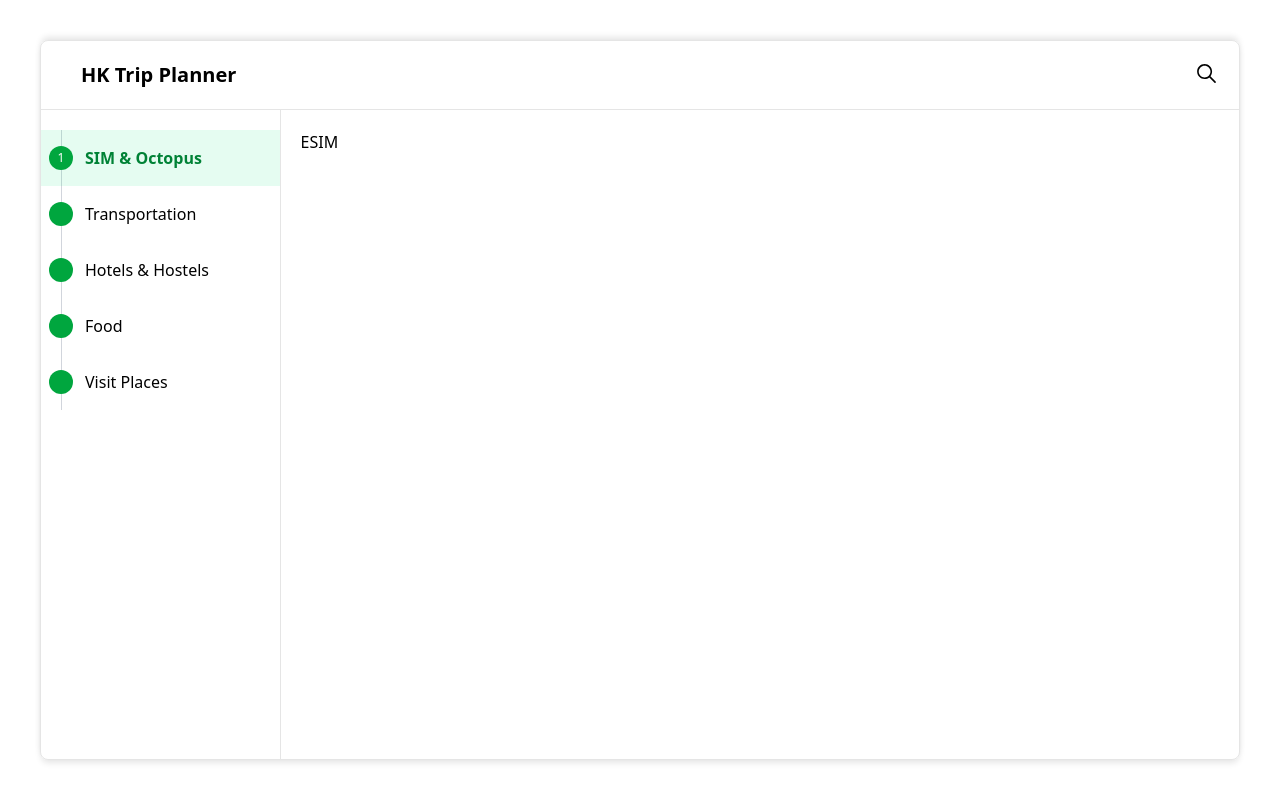
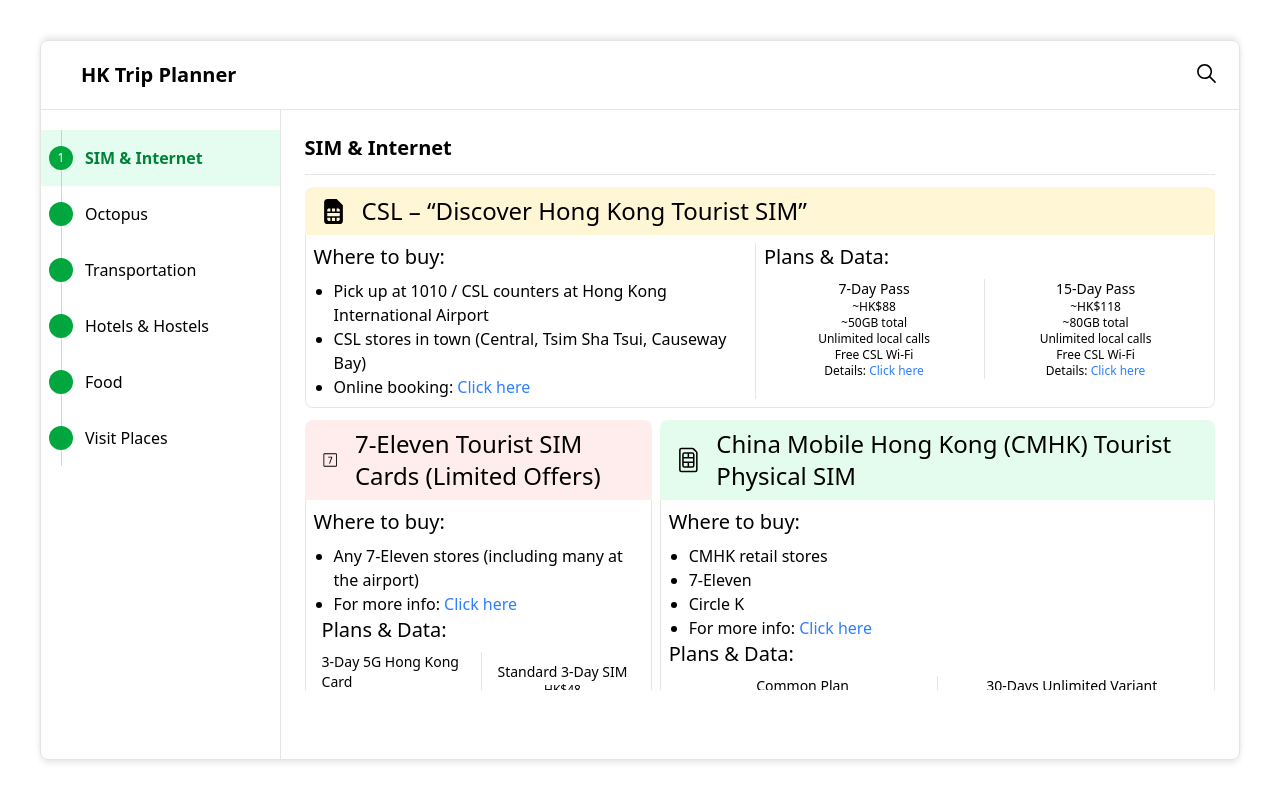
Before and after one commit to CoderAkan/GoHK, a React (Vite) app in the folder GoHK-frontend/: page / in a window 1280 px wide. Built offline with nearby package versions, Linux system fonts and the light colour scheme.

Commit message:
esim's information part should be changed

```diff
--- /dev/null
+++ b/GoHK-frontend/src/components/ESim.tsx
@@ -0,0 +1,131 @@
+import type {FC} from 'react'
+import { FaSimCard } from "react-icons/fa";
+import { PiNumberSquareSevenLight } from "react-icons/pi";
+import { BsSim } from "react-icons/bs";
+
+
+
+const ESimAndInternet: FC = () => {
+  return (
+    <div className='p-1 h-[70vh] overflow-y-auto'>
+      <div className='text-xl font-bold border-b pb-3 border-black/10'>SIM & Internet</div>
+      <div className='rounded-lg border-black/10 mt-3 overflow-auto'>
+        <div> {/* companies */}
+          <div> {/* CSL */}
+            <div className='flex items-center gap-x-4 bg-amber-300/20 py-2 px-1 rounded-t-lg'>
+              <FaSimCard className='ml-3' size={25}/>
+              <p className='text-2xl'>CSL – “Discover Hong Kong Tourist SIM”</p>
+            </div>
+            <div className='flex border-b border-x border-black/10 rounded-b-lg p-2'>
+              <div className='w-4/5 border-r border-black/10'> {/* Left side */}
+                <p className='text-xl font-medium'>Where to buy:</p>
+                <ul className="list-disc pl-5">
+                  <li className='mt-2'>Pick up at 1010 / CSL counters at Hong Kong International Airport</li>
+                  <li>CSL stores in town (Central, Tsim Sha Tsui, Causeway Bay)</li>
+                  <li>Online booking: <a target='_blank' className='text-blue-500 hover:text-blue-800' href="https://www.traveloka.com/en-sg/activities/hong-kong/product/csl-discover-hong-kong-tourist-sim-card-hong-kong-airport-pickup-at-stores-5830898286132?">Click here</a></li>
+                </ul>
+              </div>
+              <div className='w-4/5 ml-2'> {/* Right side */}
+                <p className='text-xl font-medium mb-2'>Plans & Data:</p>
+                <div className='flex items-center'>
+                  <div className='flex flex-col justify-start items-center w-4/5 border-r border-black/10 text-xs h-full'>
+                    <p className='font-medium text-sm'>7-Day Pass</p>
+                    <p>~HK$88</p>
+                    <p>~50GB total</p>
+                    <p>Unlimited local calls</p>
+                    <p>Free CSL Wi-Fi</p>
+                    <p>Details: <a target='_blank' className='text-blue-500 hover:text-blue-800' href="https://shop.theclub.com.hk/csl-7-day-5g-discover-hong-kong-tourist-esim-2114881.html?utm_source=Club+Shopping&utm_medium=webpage&utm_campaign=club_shopping_88_7d_tb">Click here</a></p>
+                  </div>
+                  <div className='flex flex-col justify-start items-center w-4/5 text-xs h-full'>
+                    <p className='font-medium text-sm'>15-Day Pass</p>
+                    <p>~HK$118</p>
+                    <p>~80GB total</p>
+                    <p>Unlimited local calls</p>
+                    <p>Free CSL Wi-Fi</p>
+                    <p>Details: <a target='_blank' className='text-blue-500 hover:text-blue-800' href="https://shop.theclub.com.hk/electronics-and-office/mobile/prepaid-sim-cards/csl-15-day-discover-hong-kong-tourist-sim-card-esim.html?utm_source=Club+Shopping&utm_medium=csl&utm_campaign=club_shopping_15d_tb">Click here</a></p>
+                  </div>
+                </div>
+              </div>
+            </div>
+          </div>
+          <div className='flex justify-between'>
+            <div className='w-1/2 mr-1'> {/* 7-Eleven */}
+              <div className='flex mt-3 items-center gap-x-4 bg-red-300/20 py-2 px-1 rounded-t-lg'>
+                <PiNumberSquareSevenLight className='ml-3' size={30}/>
+                <p className='text-2xl'>7-Eleven Tourist SIM Cards (Limited Offers)</p>
+              </div>
+              <div className='flex flex-col border-b border-x border-black/10 rounded-b-lg p-2'>
+                <div className=' border-black/10'> {/* Left side */}
+                  <p className='text-xl font-medium'>Where to buy:</p>
+                  <ul className="list-disc pl-5">
+                    <li className='mt-2'>Any 7-Eleven stores (including many at the airport)</li>
+                    <li>For more info: <a target='_blank' className='text-blue-500 hover:text-blue-800' href="https://www.7-eleven.com.hk/en/service/prepaid-sim/for-hong-kong-tourists?srsltid=AfmBOoqJBKlV9d-iumfpFZT25csOnOO_ymldx5GoEyXTaNpbZBzycIyM&">Click here</a></li>
+                  </ul>
+                </div>
+                <div className=' ml-2'> {/* Right side */}
+                  <p className='text-xl font-medium mb-2'>Plans & Data:</p>
+                    <div className='flex items-center'>
+                      <div className='flex flex-col justify-start items-center w-4/5 border-r border-black/10 text-xs h-full'>
+                        <p className='font-medium text-sm'>3-Day 5G Hong Kong Card</p>
+                        <p>HK$38</p>
+                        <p>~15GB local 5G data</p>
+                        <p>Valid for 3 days</p>
+                        <p>Details: <a target='_blank' className='text-blue-500 hover:text-blue-800' href="https://www.7-eleven.com.hk/en/service/prepaid-sim/for-hong-kong-tourists?srsltid=AfmBOoqJBKlV9d-iumfpFZT25csOnOO_ymldx5GoEyXTaNpbZBzycIyM&">Click here</a></p>
+                      </div>
+                      <div className='flex flex-col justify-start items-center w-4/5 text-xs h-full'>
+                        <p className='font-medium text-sm'>Standard 3-Day SIM</p>
+                        <p>HK$48</p>
+                        <p>~15GB local data</p>
+                        <p>Valid for 3 days</p>
+                        <p>Details: <a target='_blank' className='text-blue-500 hover:text-blue-800' href="https://www.7-eleven.com.hk/en/service/prepaid-sim/for-hong-kong-tourists?srsltid=AfmBOoqJBKlV9d-iumfpFZT25csOnOO_ymldx5GoEyXTaNpbZBzycIyM&">Click here</a></p>
+                      </div>
+                    </div>
+
+                </div>
+              </div>
+            </div>
+            <div className='ml-1 w-8/10'> {/* China Mobile Hong Kong */}
+              <div className='flex mt-3 items-center gap-x-4 bg-green-300/20 py-2 px-1 rounded-t-lg'>
+                <BsSim className='ml-3' size={30}/>
+                <p className='text-2xl'>China Mobile Hong Kong (CMHK) Tourist Physical SIM</p>
+              </div>
+              <div className='flex flex-col border-b border-x border-black/10 rounded-b-lg p-2'>
+                <div className=''> {/* Left side */}
+                  <p className='text-xl font-medium'>Where to buy:</p>
+                  <ul className="list-disc pl-5">
+                    <li className='mt-2'>CMHK retail stores</li>
+                    <li>7-Eleven</li>
+                    <li>Circle K</li>
+                    <li>For more info: <a target='_blank' className='text-blue-500 hover:text-blue-800' href="https://www.hk.chinamobile.com/en/home/prepaid-card?areaIds=1000">Click here</a></li>
+                  </ul>
+                </div>
+                <div className=''> {/* Right side */}
+                  <p className='text-xl font-medium mb-2'>Plans & Data:</p>
+                     <div className='flex items-center'>                    <div className='flex flex-col justify-start items-center w-4/5 border-r border-black/10 text-xs h-full'>
+                      <p className='font-medium text-sm'>Common Plan</p>
+                      <p>HK$78</p>
+                      <p>~7GB high-speed data</p>
+                      <p>~200 minutes local calls</p>
+                      <p>~1GB data usable in Macau / Mainland China</p>
+                      <p>Details: <a target='_blank' className='text-blue-500 hover:text-blue-800' href="https://www.hk.chinamobile.com/en/home/prepaid-card/product?commodityId=21202509281972135311092355072&subId=21202511251993216889578983424">Click here</a></p>
+                    </div>
+                    <div className='flex flex-col justify-start items-center w-4/5 text-xs h-full'>
+                      <p className='font-medium text-sm'>30-Days Unlimited Variant</p>
+                      <p>HK$38</p>
+                      <p>First ~60GB at high speed (unlimited data)</p>
+                      <p>~5000 min voice calls</p>
+                      <p>Physical SIM</p>
+                      <p>Details: <a target='_blank' className='text-blue-500 hover:text-blue-800' href="https://www.hk.chinamobile.com/en/home/prepaid-card/product?commodityId=21202509261971529579263299584&subId=21202307261684093572504752128">Click here</a></p>
+                    </div>
+                  </div>
+                </div>
+              </div>
+            </div>
+          </div>
+        </div>
+      </div>
+    </div>
+  )
+}
+
+export default ESimAndInternet
--- a/GoHK-frontend/src/components/ESimAndOctopus.tsx
+++ /dev/null
@@ -1,11 +0,0 @@
-import type {FC} from 'react'
-
-const ESimAndOctopus: FC = () => {
-  return (
-    <div>
-      ESIM
-    </div>
-  )
-}
-
-export default ESimAndOctopus
--- /dev/null
+++ b/GoHK-frontend/src/components/Octopus.tsx
@@ -0,0 +1,11 @@
+import { type FC } from 'react'
+
+const Octopus: FC = () => {
+  return (
+    <div>
+
+    </div>
+  )
+}
+
+export default Octopus
--- a/GoHK-frontend/src/pages/WebPages/HomePage.tsx
+++ b/GoHK-frontend/src/pages/WebPages/HomePage.tsx
@@ -1,5 +1,6 @@
 import {useState, type FC} from 'react'
-import ESimAndOctopus from '../../components/ESimAndOctopus';
+import ESimAndInternet from '../../components/ESim';
+import Octopus from '../../components/Octopus';
 import Transportation from '../../components/Transportation';
 import Hotels from '../../components/Hotels';
 import Food from '../../components/Food';
@@ -8,7 +9,7 @@
 
 const HomePage: FC = () => {
   const [currentStage, setCurrentStage] = useState(0);
-  const stages = ["SIM & Octopus", "Transportation", "Hotels & Hostels", "Food", "Visit Places"];
+  const stages = ["SIM & Internet", "Octopus", "Transportation", "Hotels & Hostels", "Food", "Visit Places"];
 
   const next_stage = () => {
     setCurrentStage((currentStage + 1) % stages.length);
@@ -51,11 +52,12 @@
         <div className='w-8/10 p-5'>
           {
             {
-              0: <ESimAndOctopus/>,
-              1: <Transportation/>,
-              2: <Hotels />,
-              3: <Food />,
-              4: <VisitingPlaces />
+              0: <ESimAndInternet/>,
+              1: <Octopus />,
+              2: <Transportation/>,
+              3: <Hotels />,
+              4: <Food />,
+              5: <VisitingPlaces />
             }[currentStage]
           }
         </div>
```
Also changed, not shown: GoHK-frontend/src/App.tsx (line endings or trailing spaces), GoHK-frontend/src/assets/711.png (added), 1 other file (tests, documents, lock files or other folders).
